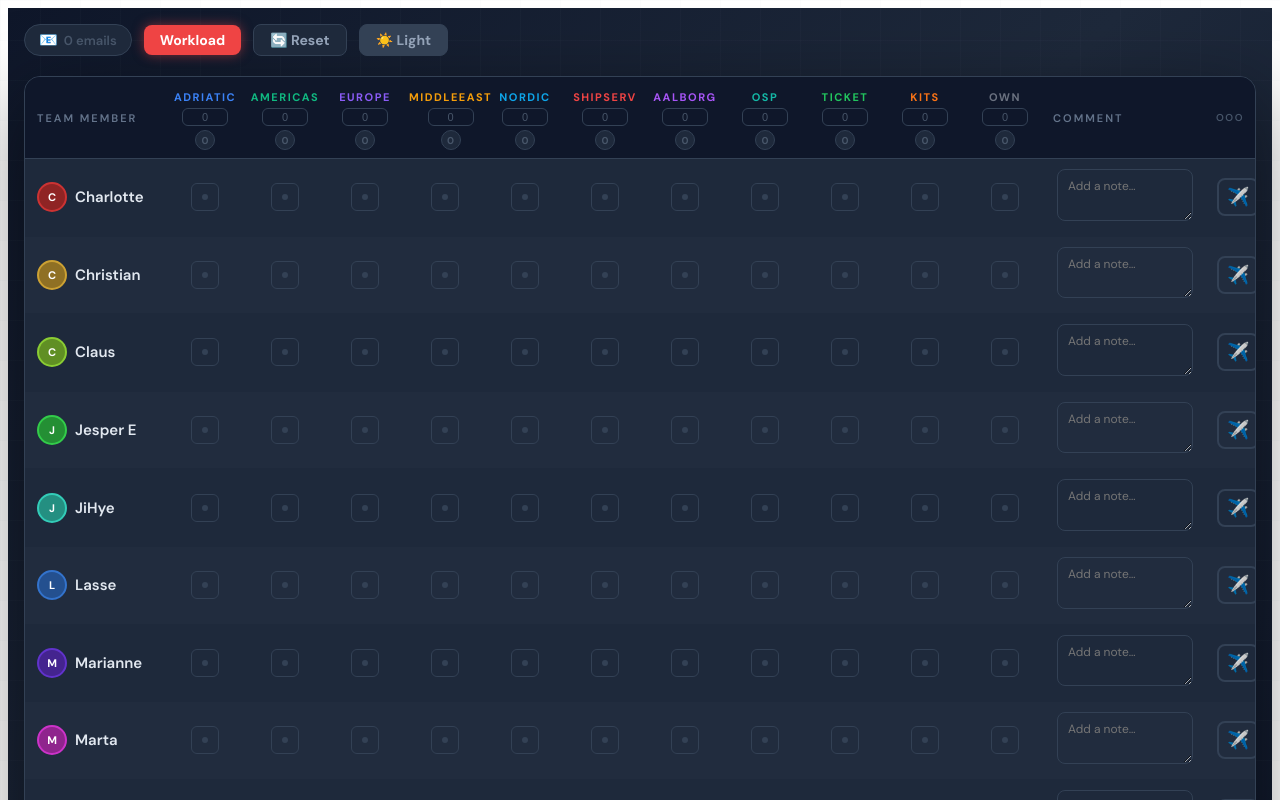
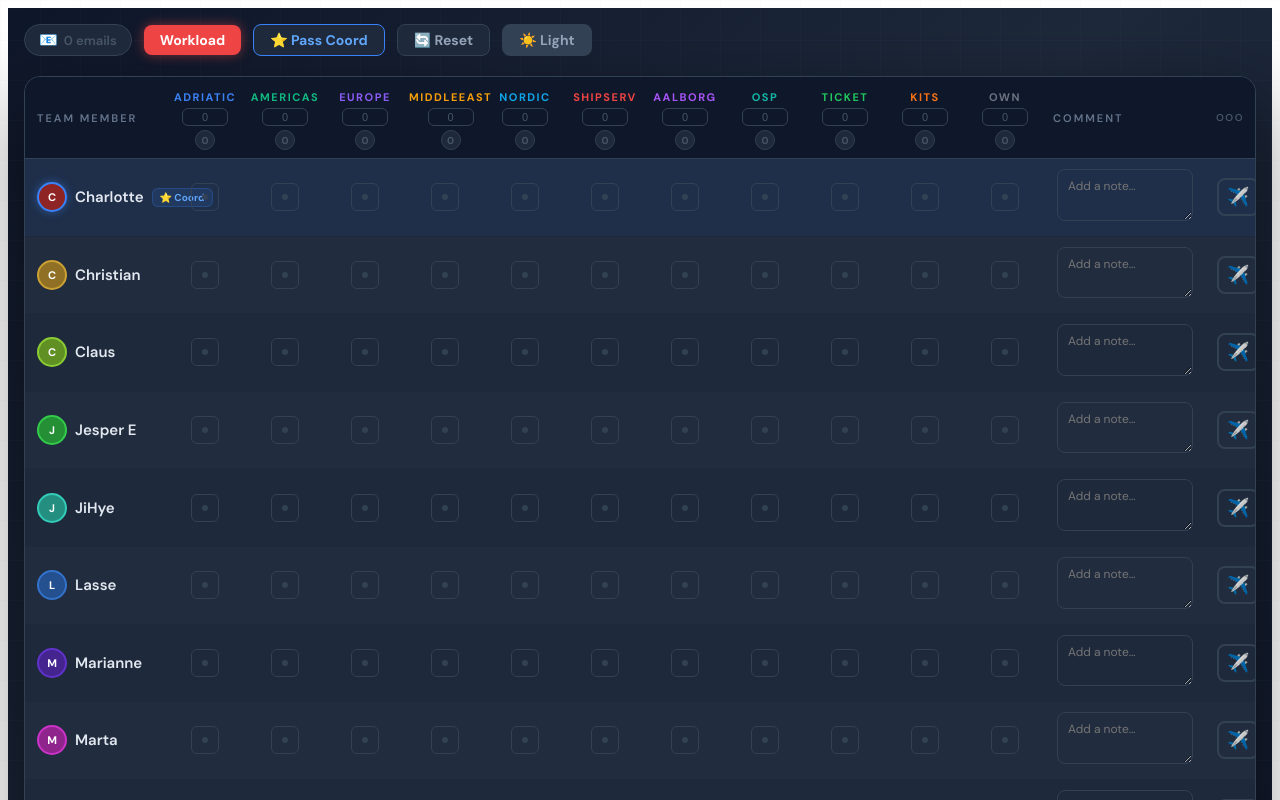
Before and after one commit to sebastian-DS25/Workload-board, a React (Vite) app: page / in a window 1280 px wide. Shown: the top 800 px of the page. Built offline with nearby package versions, Linux system fonts and the light colour scheme; no server answers; the database is empty.

Commit message:
Update App.jsx

```diff
--- a/src/App.jsx
+++ b/src/App.jsx
@@ -15,6 +15,7 @@ export default function App() {
   const [comments, setComments] = useState(null);
   const [emailCounts, setEmailCounts] = useState({});
   const [oooStatus, setOooStatus] = useState({});
+  const [coordinator, setCoordinator] = useState(PEOPLE[0]);
   const [loaded, setLoaded] = useState(false);
   const [loadError, setLoadError] = useState(null);
   const [hoveredCell, setHoveredCell] = useState(null);
@@ -87,6 +88,7 @@ export default function App() {
     setEmailCounts(state.emailCounts || {});
     setOooStatus(state.oooStatus || {});
     if (state.workloadColor) setWorkloadColor(state.workloadColor);
+    if (state.coordinator) setCoordinator(state.coordinator);
   }, []);
 
   useEffect(() => {
@@ -104,12 +106,13 @@ export default function App() {
               [person]: { ...prev[person], [category]: active },
             }));
           },
-          onMetaChange: ({ comments: c, emailCounts: ec, oooStatus: oos, workloadColor: wc }) => {
+          onMetaChange: ({ comments: c, emailCounts: ec, oooStatus: oos, workloadColor: wc, coordinator: co }) => {
             if (savingRef.current) return;
             setComments({ ...initComments(), ...(c || {}) });
             setEmailCounts({ ...initEmailCounts(), ...(ec || {}) });
             setOooStatus({ ...initOooStatus(), ...(oos || {}) });
             if (wc) setWorkloadColor(wc);
+            if (co) setCoordinator(co);
           },
         });
       } catch (err) {
@@ -133,7 +136,7 @@ export default function App() {
     if (!canEdit) return;
     savingRef.current = true;
     try {
-      await saveBoardMeta("Inside Sales · Aalborg", commentsData, emailCounts, oooStatus, workloadColor);
+      await saveBoardMeta("Inside Sales · Aalborg", commentsData, emailCounts, oooStatus, workloadColor, coordinator);
       showToast(toastMsg);
     } catch (err) {
       console.error(err);
@@ -184,7 +187,7 @@ export default function App() {
   async function saveEmailCounts(newCounts) {
     if (!canEdit) return;
     try {
-      await saveBoardMeta("Inside Sales · Aalborg", comments, newCounts, oooStatus, workloadColor);
+      await saveBoardMeta("Inside Sales · Aalborg", comments, newCounts, oooStatus, workloadColor, coordinator);
     } catch (err) {
       showToast("Save failed — try again");
     }
@@ -195,7 +198,7 @@ export default function App() {
     const newOoo = { ...oooStatus, [person]: !oooStatus[person] };
     setOooStatus(newOoo);
     try {
-      await saveBoardMeta("Inside Sales · Aalborg", comments, emailCounts, newOoo, workloadColor);
+      await saveBoardMeta("Inside Sales · Aalborg", comments, emailCounts, newOoo, workloadColor, coordinator);
     } catch (err) {
       setOooStatus(oooStatus);
       showToast("Save failed — try again");
@@ -206,10 +209,29 @@ export default function App() {
     const next = workloadColor === "#22c55e" ? "#f59e0b" : workloadColor === "#f59e0b" ? "#ef4444" : "#22c55e";
     setWorkloadColor(next);
     try {
-      await saveBoardMeta("Inside Sales · Aalborg", comments, emailCounts, oooStatus, next);
+      await saveBoardMeta("Inside Sales · Aalborg", comments, emailCounts, oooStatus, next, coordinator);
     } catch (err) {
       showToast("Save failed — try again");
     }
+  }
+
+  async function passCoordinator() {
+    if (!canEdit) return;
+    const index = PEOPLE.indexOf(coordinator);
+    for (let i = 1; i <= PEOPLE.length; i++) {
+      const next = PEOPLE[(index + i) % PEOPLE.length];
+      if (!oooStatus[next]) {
+        setCoordinator(next);
+        try {
+          await saveBoardMeta("Inside Sales · Aalborg", comments, emailCounts, oooStatus, workloadColor, next);
+          showToast(`⭐ Coordinator passed to ${next}`);
+        } catch (err) {
+          showToast("Save failed — try again");
+        }
+        return;
+      }
+    }
+    showToast("Everyone is OOO!");
   }
 
   async function resetBoard() {
@@ -230,7 +252,7 @@ export default function App() {
         await upsertAssignment(person, cat, false);
       }
     }
-    await saveBoardMeta("Inside Sales · Aalborg", comments, freshCounts, oooStatus, workloadColor);
+    await saveBoardMeta("Inside Sales · Aalborg", comments, freshCounts, oooStatus, workloadColor, coordinator);
     showToast("Board reset ✓");
   }
 
@@ -308,6 +330,21 @@ export default function App() {
             >
               Workload
             </div>
+            {canEdit && (
+              <div
+                onClick={passCoordinator}
+                title="Pass coordinator to next available person"
+                style={{
+                  display: "inline-flex", alignItems: "center", gap: 6,
+                  background: t.badgeBg, border: `1px solid #3b82f6`,
+                  borderRadius: 8, padding: "6px 16px", cursor: "pointer",
+                  fontWeight: 700, fontSize: 14, color: "#60a5fa",
+                  userSelect: "none",
+                }}
+              >
+                ⭐ Pass Coord
+              </div>
+            )}
             <div
               onClick={resetBoard}
               title="Reset all assignments and email counts"
@@ -415,11 +452,15 @@ export default function App() {
               <tbody>
                 {PEOPLE.map((person, pi) => {
                   const isOoo = oooStatus[person] ?? false;
+                  const isCoord = coordinator === person;
                   return (
                     <tr
                       key={person}
                       style={{
-                        background: isOoo ? t.oooBg : pi % 2 === 0 ? "transparent" : t.rowAlt,
+                        background: isCoord
+                          ? darkMode ? "rgba(59,130,246,0.08)" : "rgba(59,130,246,0.05)"
+                          : isOoo ? t.oooBg
+                          : pi % 2 === 0 ? "transparent" : t.rowAlt,
                         opacity: isOoo ? 0.6 : 1,
                       }}
                     >
@@ -428,11 +469,24 @@ export default function App() {
                           <div style={{
                             width: 30, height: 30, borderRadius: "50%",
                             background: `hsl(${(pi * 43) % 360}, 60%, ${darkMode ? "35%" : "45%"})`,
-                            border: `2px solid hsl(${(pi * 43) % 360}, 60%, ${darkMode ? "50%" : "60%"})`,
+                            border: isCoord
+                              ? "2px solid #3b82f6"
+                              : `2px solid hsl(${(pi * 43) % 360}, 60%, ${darkMode ? "50%" : "60%"})`,
                             display: "flex", alignItems: "center", justifyContent: "center",
                             fontSize: 11, fontWeight: 700, color: "#fff", flexShrink: 0,
+                            boxShadow: isCoord ? "0 0 8px #3b82f680" : "none",
                           }}>{person[0]}</div>
                           <span style={{ color: t.text, fontWeight: 600, fontSize: 15 }}>{person}</span>
+                          {isCoord && (
+                            <span style={{
+                              fontSize: 10, fontWeight: 700,
+                              color: "#60a5fa",
+                              background: darkMode ? "#3b82f620" : "#dbeafe",
+                              border: "1px solid #3b82f640",
+                              padding: "2px 7px", borderRadius: 6,
+                              whiteSpace: "nowrap",
+                            }}>⭐ Coord</span>
+                          )}
                           {isOoo && (
                             <span style={{
                               fontSize: 9, fontWeight: 700, letterSpacing: 0.5,
@@ -516,7 +570,7 @@ export default function App() {
                             boxShadow: isOoo ? "0 0 12px #ef444460" : "none",
                             transform: isOoo ? "scale(1.2)" : "scale(1)",
                             display: "flex", alignItems: "center", justifyContent: "center",
-                        }}
+                          }}
                         >✈️</button>
                       </td>
                     </tr>
```
